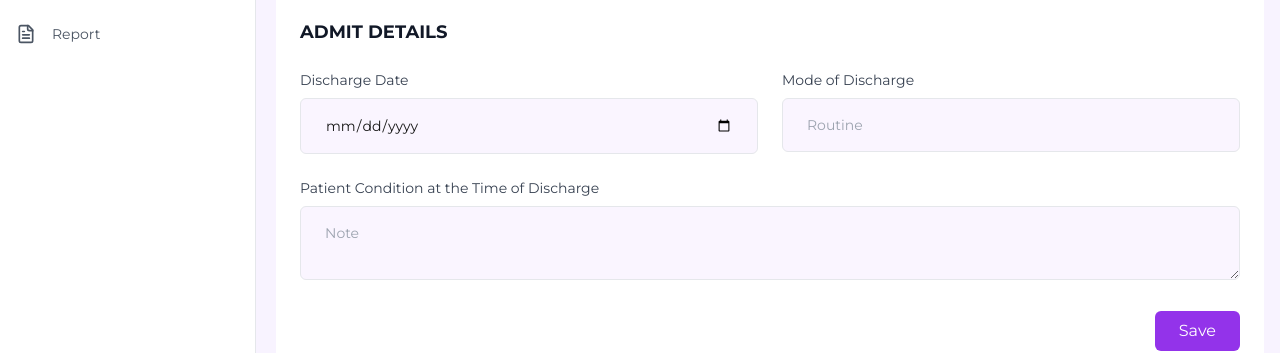
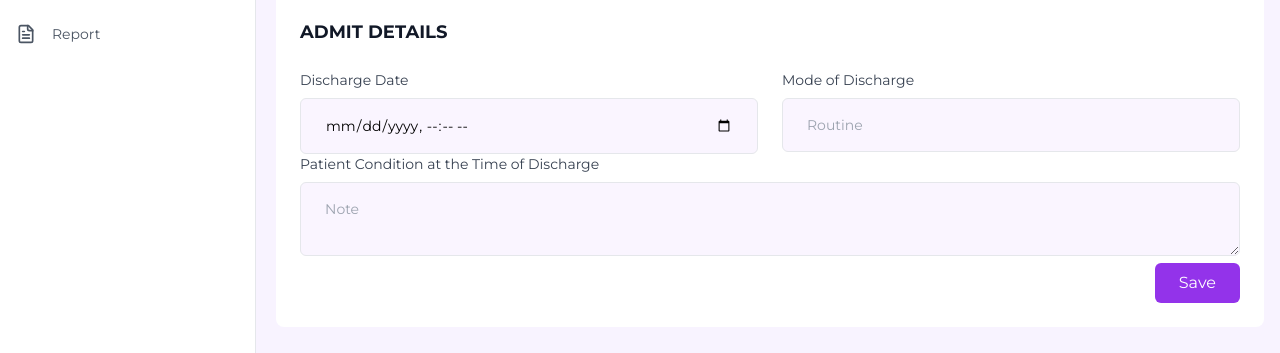
Before and after one commit to Rdilshan/HAMMH, a Next.js app: page /dashboard/patients/1/discharge in a window 1280 px wide. Shown: the part 278-631 px from the top of the page. Built offline with nearby package versions, Linux system fonts and the light colour scheme; no server answers; the database is empty.

Commit message:
Dischrge patient done 😁

```diff
--- a/src/app/api/patient/[id]/admit/route.ts
+++ b/src/app/api/patient/[id]/admit/route.ts
@@ -9,8 +9,12 @@ export async function GET(
 ) {
   try {
     const id = (await params).id;
-    const records = await prisma.hospitaladmit.findMany({
-      where: { patient_id: Number(id) },
+
+    const records = await prisma.hospitaladmit.findFirst({
+      where: {
+        patient_id: Number(id),
+        discharge_date: null,
+      },
     });
 
     return NextResponse.json({ records: records }, { status: 200 });
--- a/src/app/dashboard/patients/[id]/discharge/page.tsx
+++ b/src/app/dashboard/patients/[id]/discharge/page.tsx
@@ -1,21 +1,83 @@
 'use client'
-import React, { useState } from 'react';
-// import { Calendar } from 'lucide-react';
+import { useParams } from 'next/navigation';
+import { useEffect, useState } from 'react';
+import toast, { Toaster } from 'react-hot-toast';
 
 const DischargeForm = () => {
   // State Variables
+  const { id } = useParams();
   const [dischargeDate, setDischargeDate] = useState('');
   const [modeOfDischarge, setModeOfDischarge] = useState('');
   const [patientCondition, setPatientCondition] = useState('');
+  const [isLoading, setIsLoading] = useState(false);
+  const [dischargeid, setDischargeid] = useState('');
 
-  const handleSave = () => {
-    // Logic for saving data (e.g., API call)
-    console.log({
-      dischargeDate,
-      modeOfDischarge,
-      patientCondition,
+  useEffect(() => {
+    const fetchPatientData = async () => {
+      try {
+        const response = await fetch(`/api/patient/${id}/admit`);
+        if (!response.ok) {
+          console.error(`Failed to fetch patient data for ID: ${id}`);
+          return;
+        }
+        const data = await response.json();
+        setDischargeid(data.records.id); // Update state
+      } catch (error) {
+        console.error('Error fetching patient data:', error);
+      }
+    };
+
+    fetchPatientData();
+  }, [id]);
+
+  // Log when `dischargeid` changes
+  useEffect(() => {
+    if (dischargeid) {
+      console.log('Discharge ID updated:', dischargeid);
+    }
+  }, [dischargeid]);
+
+  const handleSubmit = async (e: React.FormEvent<HTMLFormElement>) => {
+    e.preventDefault();
+    console.log("runing..")
+    if (dischargeDate == '' || modeOfDischarge == '' || patientCondition == '') {
+      toast.error('All fields are required!');
+      return;
+    }
+
+
+    try {
+
+      const baseUrl = `/api/patient/${id}/admit`;
+      const response = await fetch(baseUrl, {
+        method: 'PUT',
+        headers: {
+          'Content-Type': 'application/json',
+        },
+        body: JSON.stringify({
+          admit_id: dischargeid,
+          made_of_discharge: modeOfDischarge,
+          dischagre_note: patientCondition,
+          discharge_date: new Date(dischargeDate).toISOString()
+        }),
       });
-    alert("Form saved successfully!");
+      const data = await response.json();
+
+
+      if (response.ok) {
+        toast.success('Discharge  successfully!');
+        setTimeout(() => {
+          window.location.href = `/dashboard/patients/${id}`;
+        }, 500);
+      } else {
+
+        toast.error(data.message);
+
+      }
+    } catch (error) {
+      console.log(error)
+    }
+
   };
 
   return (
@@ -32,6 +94,8 @@ const DischargeForm = () => {
       <div className="space-y-6">
         <h2 className="text-lg font-semibold text-gray-900">ADMIT DETAILS</h2>
 
+        <form onSubmit={handleSubmit}>
+          <Toaster position="top-center" reverseOrder={false} />
           {/* Form Grid */}
           <div className="grid md:grid-cols-2 gap-6">
             {/* Discharge Date */}
@@ -41,8 +105,8 @@ const DischargeForm = () => {
               </label>
               <div className="relative">
                 <input
-                type="date"
-                className="text-[13px] text-sm w-full px-6 py-4 bg-purple-50 rounded-md border border-gray-200 focus:outline-none focus:ring-2 focus:ring-purple-500"
+                  type="datetime-local"
+                  className="text-[13px] text-sm w-full px-6 py-4 bg-purple-50 rounded-md border border-gray-200 focus:outline-none focus:ring-2 focus:ring-purple-500 text-black"
                   placeholder="Date"
                   value={dischargeDate}
                   onChange={(e) => setDischargeDate(e.target.value)}
@@ -58,7 +122,7 @@ const DischargeForm = () => {
               </label>
               <input
                 type="text"
-              className="text-[13px] text-sm w-full px-6 py-4 bg-purple-50 rounded-md border border-gray-200 focus:outline-none focus:ring-2 focus:ring-purple-500"
+                className="text-[13px] text-sm w-full px-6 py-4 bg-purple-50 rounded-md border border-gray-200 focus:outline-none focus:ring-2 focus:ring-purple-500 text-black"
                 placeholder="Routine"
                 value={modeOfDischarge}
                 onChange={(e) => setModeOfDischarge(e.target.value)}
@@ -72,22 +136,27 @@ const DischargeForm = () => {
               Patient Condition at the Time of Discharge
             </label>
             <textarea
-            className="text-[13px] text-sm w-full px-6 py-4 bg-purple-50 rounded-md border border-gray-200 focus:outline-none focus:ring-2 focus:ring-purple-500"
+              className="text-[13px] text-sm w-full px-6 py-4 bg-purple-50 rounded-md border border-gray-200 focus:outline-none focus:ring-2 focus:ring-purple-500 text-black"
               placeholder="Note"
               value={patientCondition}
               onChange={(e) => setPatientCondition(e.target.value)}
             />
           </div>
 
-        {/* Save Button */}
           <div className="flex justify-end">
-          <button
-            className="px-6 py-2 bg-purple-600 text-white rounded-md hover:bg-purple-700 transition-colors focus:outline-none focus:ring-2 focus:ring-purple-500 focus:ring-offset-2"
-            onClick={handleSave}
+            <button type='submit'
+              className={`px-6 py-2 text-white rounded-md transition-colors focus:outline-none focus:ring-2 focus:ring-purple-500 ${isLoading
+                ? 'bg-gray-400 cursor-not-allowed'
+                : 'bg-purple-600 hover:bg-purple-700'
+                }`}
+
+              disabled={isLoading}
             >
-            Save
+              {isLoading ? 'Saving...' : 'Save'}
             </button>
           </div>
+        </form>
+
       </div>
     </div>
   );
```
Lines whose indentation alone changed are shown as unchanged.
